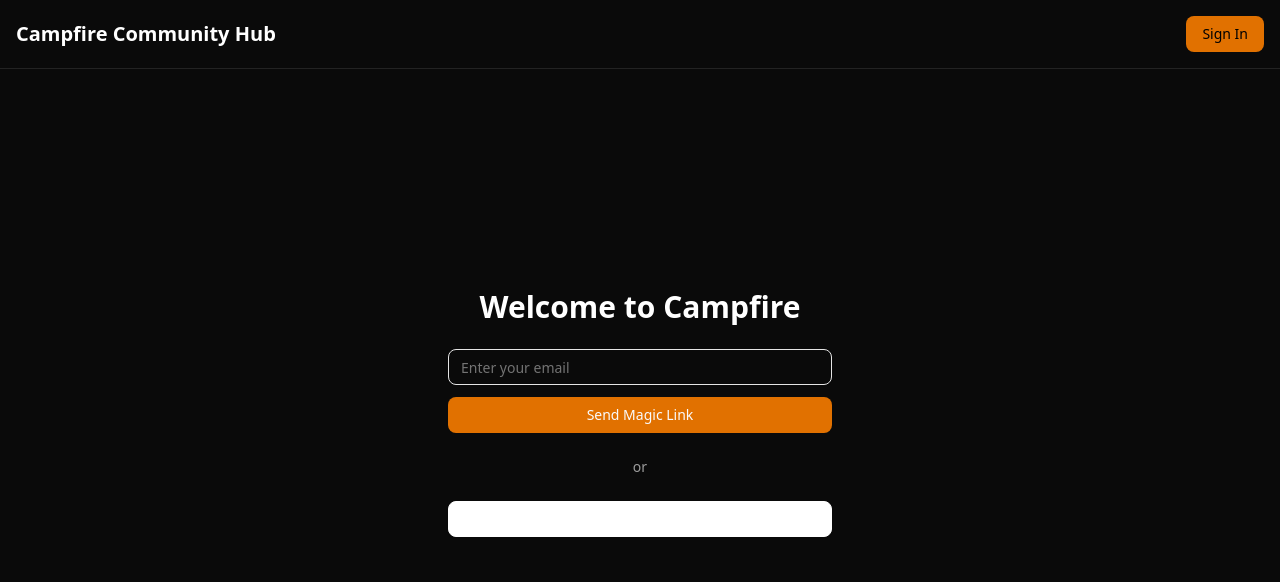
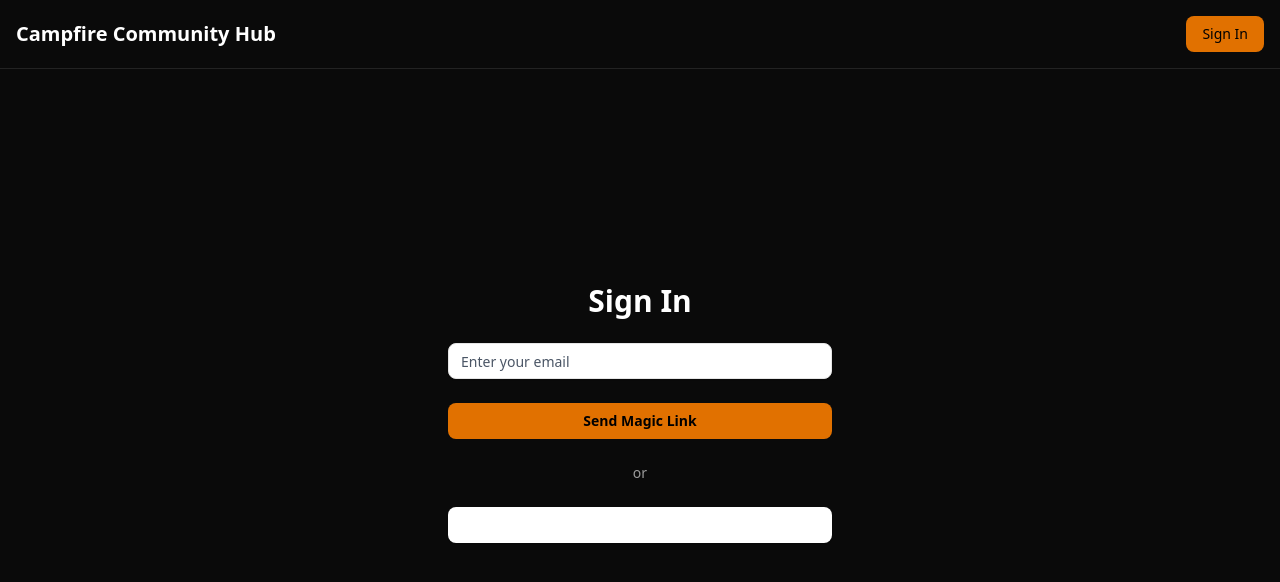
Before and after one commit to web3andjp/cfmusic-community, a Next.js app: page /auth/signin in a window 1280 px wide. Shown: the top 582 px of the page. Built offline with nearby package versions, Linux system fonts and the light colour scheme; no server answers.

Commit message:
Fix Sign-In page styling + guest mode UI

```diff
--- a/app/auth/signin/page.tsx
+++ b/app/auth/signin/page.tsx
@@ -8,51 +8,48 @@ import { Button } from "@/components/ui/button";
 export default function SignInPage() {
   const [email, setEmail] = useState("");
 
-  const handleMagicLink = () => {
+  const handleSignIn = () => {
     if (!email) return;
     signIn("email", { email });
   };
 
   const handleGuest = () => {
-    // Save a local "guest" session that your app can read
+    const guestId = crypto.randomUUID();
     localStorage.setItem(
       "campfire-guest",
-      JSON.stringify({
-        guest: true,
-        name: "Guest User"
-      })
+      JSON.stringify({ guestId, createdAt: Date.now() })
     );
-
-    // Reload to trigger UI update
     window.location.href = "/";
   };
 
   return (
-    <div className="flex flex-col items-center justify-center h-[80vh] text-white gap-6">
-      <h1 className="text-3xl font-bold">Welcome to Campfire</h1>
+    <div className="flex flex-col items-center justify-center h-[80vh] gap-6 px-4 text-white">
 
-      {/* Magic Link Email Login */}
-      <div className="flex flex-col gap-3 items-center w-full max-w-sm">
+      <h1 className="text-3xl font-bold">Sign In</h1>
+
+      {/* Email Input */}
       <Input
         type="email"
         placeholder="Enter your email"
-          className="text-black w-full"
+        className="max-w-sm w-full bg-white text-black placeholder:text-gray-600"
         value={email}
         onChange={(e) => setEmail(e.target.value)}
       />
 
-        <Button className="bg-amber-600 w-full" onClick={handleMagicLink}>
+      {/* Magic Link Button */}
+      <Button
+        className="max-w-sm w-full bg-amber-600 text-black font-semibold hover:bg-amber-500"
+        onClick={handleSignIn}
+      >
         Send Magic Link
       </Button>
-      </div>
 
-      {/* Divider */}
       <div className="text-white/60 text-sm">or</div>
 
-      {/* Guest Mode */}
+      {/* Guest Mode Button */}
       <Button
         variant="outline"
-        className="border-white text-white w-full max-w-sm"
+        className="max-w-sm w-full border-white/40 text-white hover:bg-white/10"
         onClick={handleGuest}
       >
         Continue as Guest
```
Lines whose indentation alone changed are shown as unchanged.
